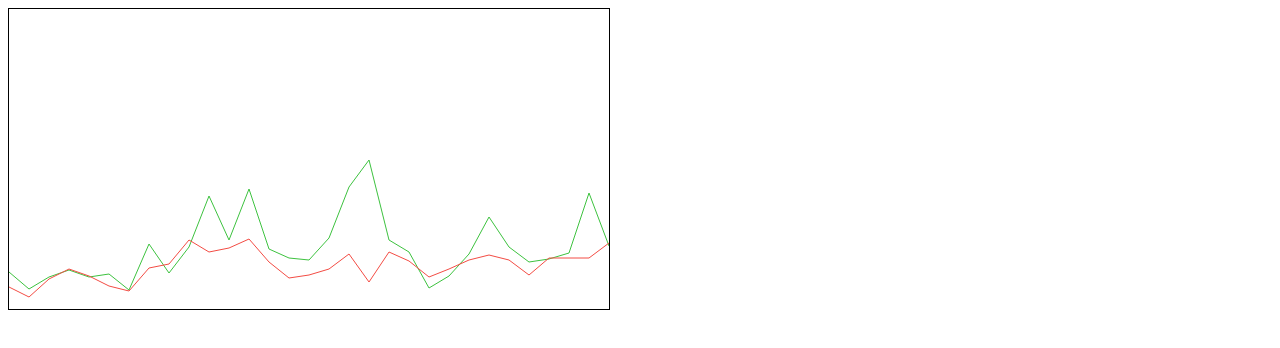
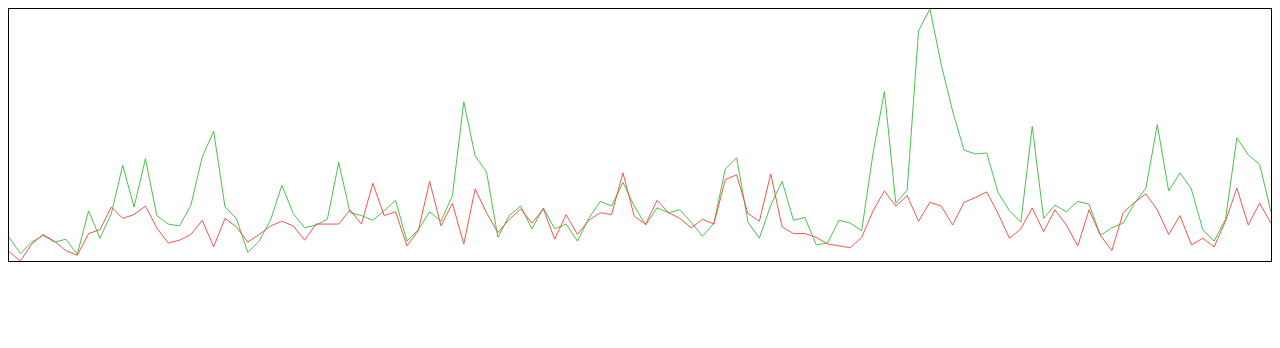
Before and after one commit to DmytroYeremieiev/telegram-march-contest, a website with bundled scripts: page index.html in a window 1280 px wide. Built offline with nearby package versions, Linux system fonts and the light colour scheme.

Commit message:
- cleanup - drawn static flexible chart

```diff
--- a/index.css
+++ b/index.css
@@ -1,4 +1,8 @@
 #main-canvas {
   width: 100%;
   height: 600px;
+
 }
+svg path {
+  transition: 0.1s linear;
+}
--- a/src/chart.js
+++ b/src/chart.js
@@ -1,4 +1,5 @@
 
+let pipe = (...fns) => x => fns.reduce((v, f) => f(v), x);
 
 function createLine(canvas, x1, x2, y1, y2) {
   let line = document.createElement('line');
@@ -10,64 +11,86 @@ function createLine(canvas, x1, x2, y1, y2) {
   line.appendChild(line);
 }
 
-function cookData(chart, data) {
-  chart._data = [];
-  for (let index = 0; index < data.length; index++) {
-    const t = {};
-    t.x = chart.config.xAxisValueMapper(data[index]);
-    t.y = chart.config.yAxisValueMapper(data[index]);
-    chart._data.push(t);
+function renderPath(chart, line) {
+  let path = document.createElementNS("http://www.w3.org/2000/svg", 'path'),
+      d = '',
+      x = 0, y = null;
+  for (let j = 0; j < line.data.length; j++) {
+    const prefix = j === 0 ? 'M' : 'L';
+    y = chart._.height - line.data[j] + chart._.minY;
+    d += prefix + x +','+ y;
+    if (j === line.data.length - 1) {
+      // debugger
+      console.log('j, line.data[j], x, y', j, line.data[j], x, y)
+    }
+    x += chart._.gridSize;
+  }
+  path.setAttribute('d', d);
+  path.setAttribute('stroke', line.color);
+  path.setAttribute('name', line.name);
+  path.setAttribute('fill', 'none');
+  chart.svg.appendChild(path);
+}
+
+function render(chart) {
+  console.log('chart, data', chart);
+  Object.keys(chart._.lines).forEach((hash)=>renderPath(chart, chart._.lines[hash]))
+}
+
+function prepareData(rawData) {
+  const lines = {}, x = {};
+  rawData.columns.forEach(column => {
+    const hash = column.shift();
+    if (rawData.types[hash] !== 'x'){
+      lines[hash] = {};
+      lines[hash].name = rawData.names[hash];
+      lines[hash].color = rawData.colors[hash];
+      lines[hash].data = column;
+      lines[hash].min = column;
+    }else{
+      x.data = column;
+    }
+  });
+  return {x, lines}
+}
+
+function getElementInnerSize(element) {
+  const props = window.getComputedStyle(element);
+  return {
+    width: element.clientWidth - parseFloat(props.paddingLeft) - parseFloat(props.paddingRight),
+    height: element.clientHeight - parseFloat(props.paddingTop) -  parseFloat(props.paddingBottom)
   }
 }
 
-function renderPath(chart, data) {
-  for (let i = 0; i < data.columns.length; i++) {
-    let path = document.createElementNS("http://www.w3.org/2000/svg", 'path');
-    let column = data.columns[i],
-        columnHashName = column[0],
-        d = '',
-        x = 0;
-    if(data.types[columnHashName] === 'x'){
-      continue
-    }
-    for (let j = 1; j < column.length; j++) {
-      const prefix = j === 1 ? 'M' : 'L';
-      d += prefix + x +','+ (chart.config.height - column[j]);
-      x += chart.config.gridSize;
-    }
-    path.setAttribute('d', d);
-    path.setAttribute('stroke', data.colors[columnHashName]);
-    path.setAttribute('name', data.names[columnHashName]);
-    path.setAttribute('fill', 'none');
-    chart.svg.appendChild(path);
-  }
+function getDimentions(_) {
+  const {x, lines, placement} = _;
+  let parentElementWidth = getElementInnerSize(placement).width,
+      gridSize = Math.ceil(parentElementWidth / (x.data.length - 1)),
+      width = gridSize * (x.data.length - 1),
+      height = null;
+  console.log('parentElementWidth, gridSize, width', parentElementWidth, gridSize, width)
+  let totalY = Object.keys(lines).reduce((seed, next)=>{
+    return seed.concat(lines[next].data)
+  }, []);
+  let minY = Math.min.apply(null, totalY), maxY = Math.max.apply(null, totalY);
+  height = maxY - minY;
+  return {width, height, minY, maxY, gridSize}
 }
 
-function renderData(chart, data) {
-  console.log('chart, data', chart, data);
-  // cookData(chart, data)
-  renderPath(chart, data);
-}
-
-function create(placement, config){
+function create(placement, config, data){
   const chart = {};
-        // canvas = document.createElement('svg');
   const svg = document.createElementNS("http://www.w3.org/2000/svg", "svg");
   svg.setAttribute('style', 'border: 1px solid black');
   svg.setAttributeNS("http://www.w3.org/2000/xmlns/", "xmlns:xlink", "http://www.w3.org/1999/xlink");
-  svg.setAttribute('width', '600');
-  svg.setAttribute('height', '300');
-  svg.setAttribute('viewBox', `0 0 ${config.width} ${config.height}`);
-
-  // canvas.setAttribute('xmlns', 'http://www.w3.org/2000/svg');
-  // canvas.setAttribute('width', config.width+'px');
-  // canvas.setAttribute('height', config.height+'px');
-  placement.append(svg);
-
   chart.svg = svg;
   chart.config = config;
+  chart.data = data;
+  chart._ = Object.assign({placement: placement}, prepareData(data));
+  chart._ = Object.assign(chart._, getDimentions(chart._));
+  svg.setAttribute('viewBox', `0 0 ${chart._.width} ${chart._.height}`);
+  placement.append(svg);
   return {
-    renderData: (data)=> renderData(chart, data)
+    render: _=> render(chart)
   }
 }
 
--- a/src/index.js
+++ b/src/index.js
@@ -8,14 +8,7 @@ console.log("Hello!");
 
 
   let config = {
-    gridSize: 20,
-    paddings: 20,
-    width: 600,
-    height: 300,
-    xAxisValueMapper: (y)=> y / (1000*60*60*24),
-    xAxisLabelMapper: (y)=> (new Date(y)).toDateString(),
-    yAxisValueMapper: (x)=> e.joinedCount,
-    yAxisLabelMapper: (x)=> e.joinedCount
+    // gridSize: 20
   }
-  chart.create(document.getElementById('main-canvas'), config).renderData(chart_data[0]);
+  chart.create(document.getElementById('main-canvas'), config, chart_data[0]).render();
 })()
```
